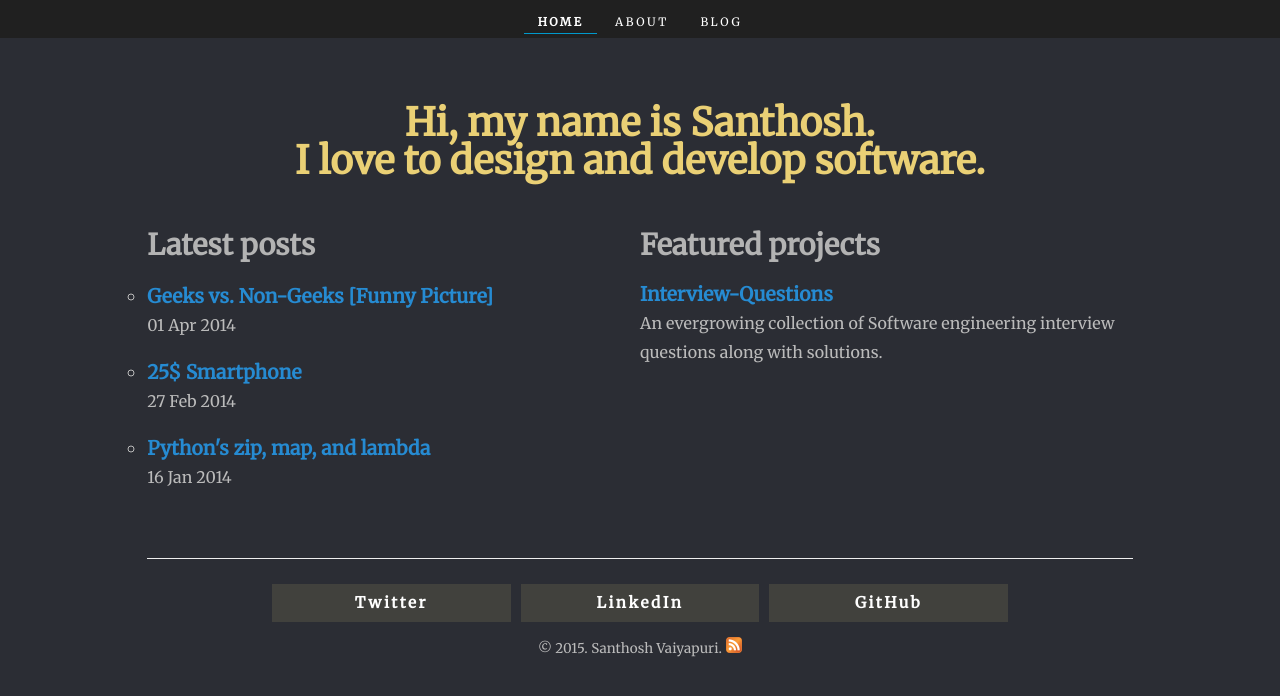
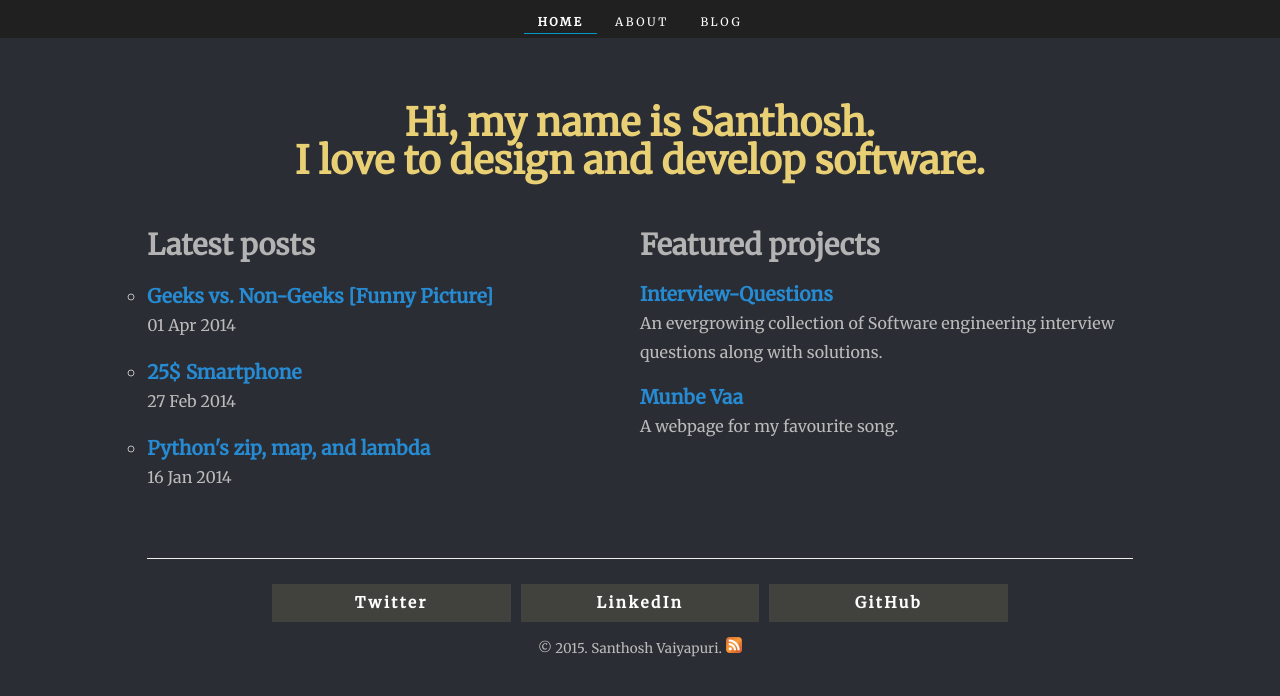
Before and after one commit to santhoshvai/santhoshvai.github.io, a Jekyll site: the page built from index.html, in a window 1280 px wide. Shown: the top 696 px of the page. Built offline with Jekyll 4.4.1, drawn with Linux system fonts in a browser that asks for light colours; Markdown is read by kramdown in place of the engine named in the settings; the list of posts is cut into pages by our own code.

Commit message:
Included the munbe vaa project

```diff
--- a/index.html
+++ b/index.html
@@ -22,9 +22,8 @@ title: Home
         <h4><a href="https://github.com/AlgorithmCrackers/Interview-Questions">
           Interview-Questions</a></h4>
         <small>An evergrowing collection of Software engineering interview questions along with solutions.</small>
-        <!-- <h4><a href="/hyde-starter-kit/">
-            Hyde Starter Kit</a></h4>
-        <small>An introductory template helping you start with Hyde, a static
-        website generator.</small> -->
+        <h4><a href="/Munbe-vaa/">
+            Munbe Vaa</a></h4>
+        <small>A webpage for my favourite song.</small>
     </div>
 </div>
```
